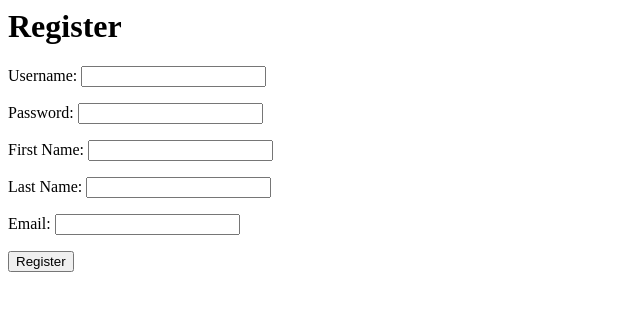
After one commit to BruceHG/miniairbnb, a Django app: page /login/register/ in a window 1280 px wide. The commit adds this page. Shown: the top 311 px of the page, without its empty margins (0-640 px from the left). Run offline with Django 3.2, Linux system fonts and the light colour scheme.

Commit message:
register and logout

```diff
--- a/homepage/templates/homepage/index.html
+++ b/homepage/templates/homepage/index.html
@@ -1,3 +1,4 @@
 <h1>{{ hello_message }}</h1>
 
 <input type="button" value="Login" onclick="location.href='{% url 'Login:login' %}'">
+<input type="button" value="Register" onclick="location.href='{% url 'Login:register' %}'">
--- a/login/templates/login/login.html
+++ b/login/templates/login/login.html
@@ -2,7 +2,7 @@
 
 {% if error_message %}<p><strong>{{ error_message }}</strong></p>{% endif %}
 
-<form action="{% url 'Login:loginVerify' %}" method="post">
+<form action="{% url 'Login:login' %}" method="post">
 {% csrf_token %}
   <p>Username: <input type="text" name="username" /></p>
   <p>Password: <input type="password" name="password" /></p>
--- /dev/null
+++ b/login/templates/login/register.html
@@ -0,0 +1,13 @@
+<h1>{{ message }}</h1>
+
+{% if error_message %}<p><strong>{{ error_message }}</strong></p>{% endif %}
+
+<form action="{% url 'Login:register' %}" method="post">
+{% csrf_token %}
+  <p>Username: <input type="text" name="username" /></p>
+  <p>Password: <input type="password" name="password" /></p>
+  <p>First Name: <input type="text" name="firstname" /></p>
+  <p>Last Name: <input type="text" name="lastname" /></p>
+  <p>Email: <input type="text" name="email" /></p>
+<input type="submit" value="Register" />
+</form>
--- a/login/urls.py
+++ b/login/urls.py
@@ -5,5 +5,6 @@ from . import views
 app_name = 'Login'
 urlpatterns = [
     path('', views.login, name='login'),
-    path('loginVerify/', views.loginVerify, name='loginVerify'),
+    path('register/', views.register, name='register'),
+    path('logout/', views.logout, name='logout'),
 ]
--- a/login/views.py
+++ b/login/views.py
@@ -4,59 +4,63 @@ from django.http import HttpResponseRedirect
 from django.urls import reverse
 
 def login(request):
-#    username = request.POST['username']
-#    password = request.POST['password']
-#    if username and password:
-#        request.session['current_user'] = username
-#        try:
-#            loginUser = User.objects.get(username = username)
-#        except User.DoesNotExist:
-#            context = {
-#                'login_massage': 'Login',
-#                'error_massage': 'Unsername does not exist!'
-#                }
-#            return render(request, 'login/login.html', context)
-#        if loginUser.password == password:
-#            context = {
-#                    'username': username,
-#                    'password': password
-#                    }
-#            return HttpResponseRedirect(reverse('User:profile'))
-#    #        return render(request, 'login/loginVerify.html', context)
-#        else:
-#            context = {
-#                'login_massage': 'Login',
-#                'error_massage': 'Wrong password!'
-#                }
-#            return render(request, 'login/login.html', context)
+    if request.session.get('current_user', None):
+        return HttpResponseRedirect(reverse('User:profile'))
+    if request.method == "POST":
+        username = request.POST['username']
+        password = request.POST['password']
+        request.session['current_user'] = username
+        try:
+            loginUser = User.objects.get(username = username)
+        except User.DoesNotExist:
+            context = {
+                'login_message': 'Login',
+                'error_message': 'Unsername does not exist!'
+                }
+            return render(request, 'login/login.html', context)
 
+        if loginUser.password == password:
+            return HttpResponseRedirect(reverse('User:profile'))
+        else:
+            context = {
+                'login_message': 'Login',
+                'error_message': 'Wrong password!'
+                }
+            return render(request, 'login/login.html', context)
     context = {
             'login_message': 'Login'
             }
     return render(request, 'login/login.html', context)
 
-def loginVerify(request):
-    username = request.POST['username']
-    password = request.POST['password']
-    request.session['current_user'] = username
-    try:
-        loginUser = User.objects.get(username = username)
-    except User.DoesNotExist:
-        context = {
-            'login_message': 'Login',
-            'error_message': 'Unsername does not exist!'
+def register(request):
+    if request.session.get('current_user', None):
+        return HttpResponseRedirect(reverse('User:profile'))
+    if request.method == "POST":
+        username = request.POST['username']
+        password = request.POST['password']
+        firstname = request.POST['firstname']
+        lastname = request.POST['lastname']
+        email = request.POST['email']
+        new_user = User(
+                username = username,
+                password = password,
+                firstname = firstname,
+                lastname = lastname,
+                email = email
+                )
+        new_user.save()
+        request.session['current_user'] = username
+        return HttpResponseRedirect(reverse('User:profile'))
+
+    context = {
+            'message': 'Register'
             }
-        return render(request, 'login/login.html', context)
-    if loginUser.password == password:
-        context = {
-                'username': username,
-                'password': password
-                }
-        return HttpResponseRedirect(reverse('User:profile'))
-#        return render(request, 'login/loginVerify.html', context)
-    else:
-        context = {
-            'login_message': 'Login',
-            'error_message': 'Wrong password!'
+    return render(request, 'login/register.html', context)
+
+def logout(request):
+    request.session['current_user'] = None
+    hello_message = 'Welcome to miniAirbnb, logout.'
+    context = {
+            'hello_message': hello_message
             }
-        return render(request, 'login/login.html', context)
+    return render(request, 'homepage/index.html', context)
```
Also changed, not shown: user/models.py (+27 -5 lines), user/templates/user/profile.html (+5 -3 lines), user/views.py (+14 -9 lines), login/templates/login/index.html (renamed from login/templates/login/loginVerify.html), user/migrations/0001_initial.py.
